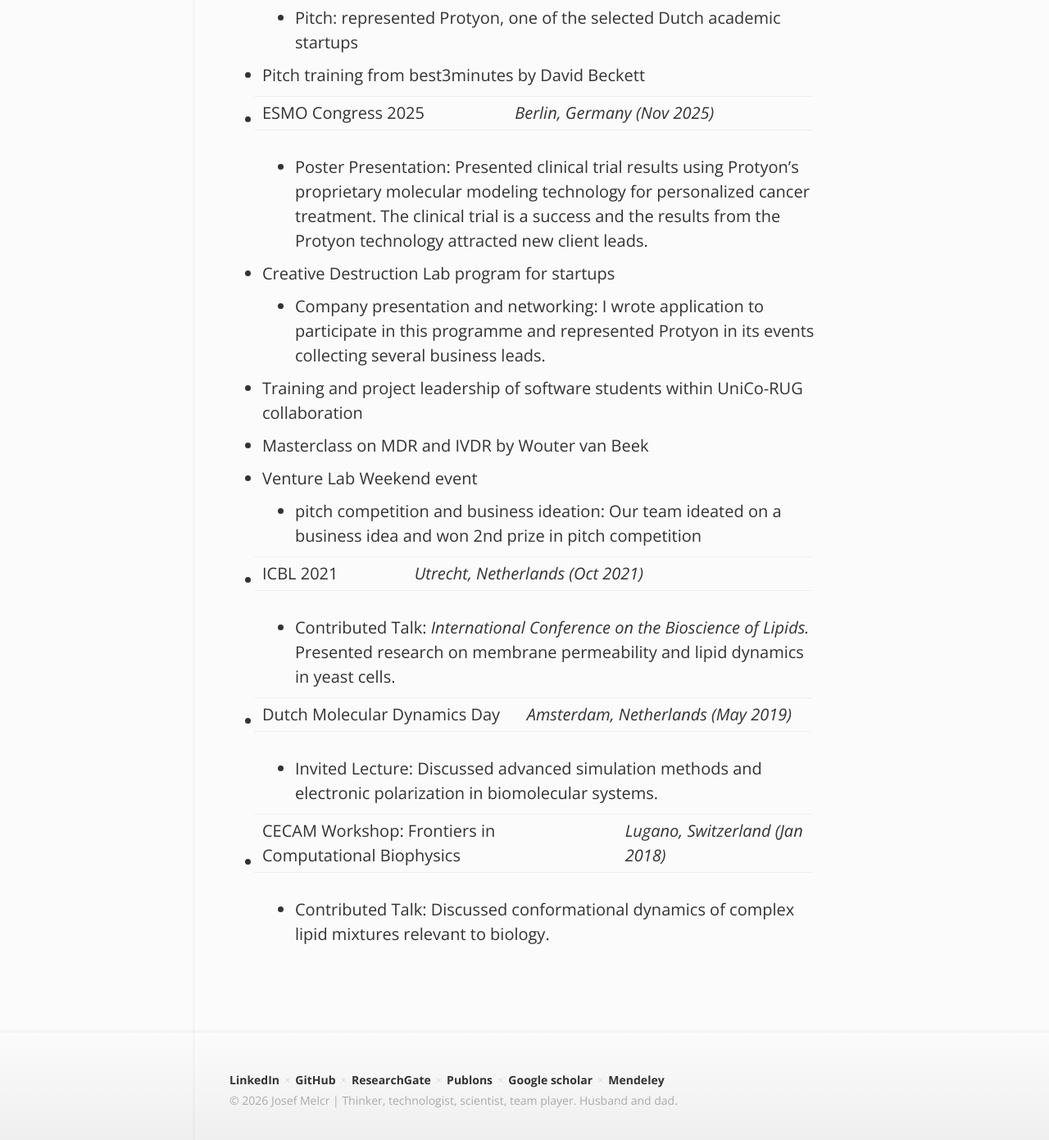
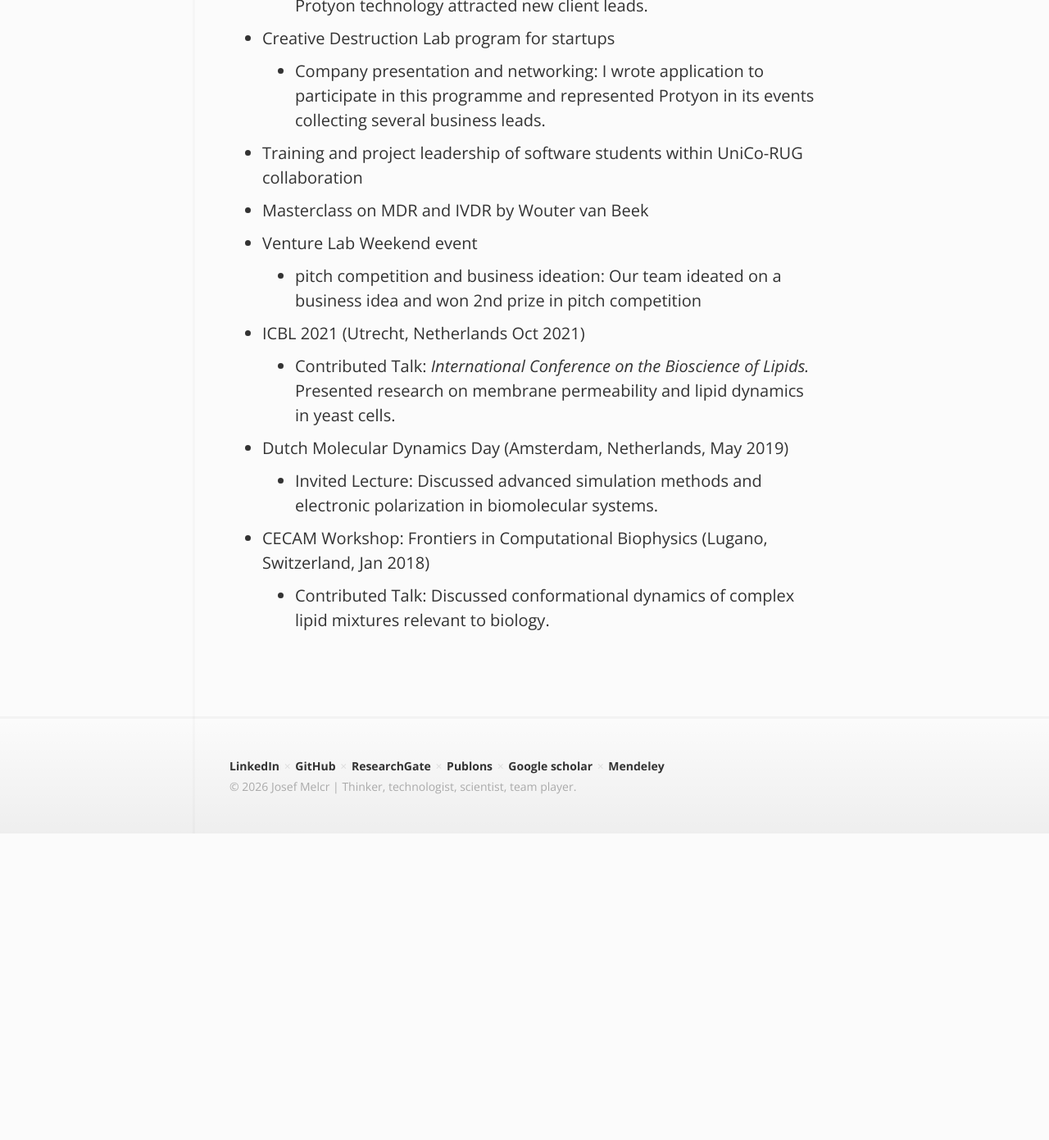
Before and after one commit to jmelcr/jmelcr.github.io, a Jekyll site: the page built from aboutme.md, in a window 1280 px wide and 1400 px high, scrolled down 6377 px. Shown: the top 1391 px of the window at 82% size. Built offline with Jekyll 4.4.1, drawn with Linux system fonts in a browser that asks for light colours; comment, search, counter and statistics services are not loaded; after the commit the page ends 7394 px from its top, so only the background shows below that; some of the changed text lies outside the part shown.

```diff
--- a/_config.yml
+++ b/_config.yml
@@ -1,5 +1,5 @@
 # Site title
-title: Josef Melcr | Thinker, technologist, scientist, team player. Husband and dad.
+title: Josef Melcr | Thinker, technologist, scientist, team player.
 
 # Tagline below the site title on post list pages
 tagline: personal web page
--- a/aboutme.md
+++ b/aboutme.md
@@ -38,7 +38,7 @@ to all areas, from software and technology to team leadership and business.
 
 
 
-# Core strengths
+## Core strengths
 
 * Leadership of cross-functional projects and teams in science-, technology-, and operations-heavy environments
 * Stakeholder alignment across technical, scientific, business, regulatory and clinical
@@ -49,7 +49,7 @@ to all areas, from software and technology to team leadership and business.
 * Scientific talks, business pitches, storytelling with data and reporting to stakeholders
 
 
-# Skills
+## Skills
 
 * Leadership: C-level startup management, Professional Scrum Master, Scrum Product Owner, Agile Product Operating Model, project coordination, stakeholder communication, startup pitching, events networking, presentation, team coaching, mentoring.
 * Project management: OKR planning, agile, roadmaps, requirements, risk analysis, classical milestones and deliverables, budgets, RACI matrix.
@@ -64,9 +64,9 @@ to all areas, from software and technology to team leadership and business.
 
 
 
-# Experience and Education
+## Experience and Education
 
-## Chief Product Technology Officer (CPTO) at Protyon | 2023 \- Present
+#### Chief Product Technology Officer (CPTO) at Protyon | 2023 \- Present
 
 Protyon is a startup company in the Netherlands that offers clinical decision support software for hospital clinicians and their cancer patients, [www.protyon.tech](http://www.protyon.tech).
 
@@ -79,7 +79,7 @@ Protyon is a startup company in the Netherlands that offers clinical decision su
 * Led clinical validation activities and ensured alignment with EU Medical Device Regulation and IT security requirements.
 * Contributed to fundraising, grant acquisition, consortia proposal writing and planning resources.
 
-### **Achievements**
+##### **Achievements**
 
 * Started the company, built its technology, its operating structure, and set the foundations of the business.
 * Shaped a product and a service that is well accepted by the clinical community, clinically validated and compliant with regulations.
@@ -100,7 +100,7 @@ Protyon is a startup company in the Netherlands that offers clinical decision su
 
 
 
-## Founder & Chief Executive Officer (CEO) at Protyon | 2022 \- 2023
+#### Founder & Chief Executive Officer (CEO) at Protyon | 2022 \- 2023
 
 * Founded the company and led it through its first year, establishing the business and product vision, proof-of-principle solution, and initial funding and operations.
 * Led investor-facing pitches and external communication with partners and stakeholders.
@@ -108,7 +108,7 @@ Protyon is a startup company in the Netherlands that offers clinical decision su
 
 
 
-## Postdoctoral Researcher at University of Groningen (Computational Biophysics, group of S. J. Marrink) | Oct 2018 \- Dec 2021
+#### Postdoctoral Researcher at University of Groningen (Computational Biophysics, group of S. J. Marrink) | Oct 2018 \- Dec 2021
 
 * Led a scientific project using molecular dynamics simulations of cell membranes to support bioproduction in a consortium setting with academic and private partners (MeMBRane).
 * Developed simulation pipelines for analysis of large simulation datasets and force-field topology manipulation to correlate with lab experiments.
@@ -117,7 +117,7 @@ Protyon is a startup company in the Netherlands that offers clinical decision su
 -  Links: research group of [Siewert-Jan Marrink](http://cgmartini.nl/), [University of Groningen](https://www.rug.nl/).
 
 
-## Ph.D. Researcher jointly at IOCB Prague, Max Planck Research School Dresden, and Charles University | Sep 2013 \- Nov 2018
+#### Ph.D. Researcher jointly at IOCB Prague, Max Planck Research School Dresden, and Charles University | Sep 2013 \- Nov 2018
 
 * Thesis: *Simulation of processes in cellular membranes.*
 * Research: Developed analysis methodology for linear dichroism microscopy analysis, orchestrated large scale molecular simulations on HPC resources and developed scripts for their analysis, key research role in highly-collaborative open-science research project NMRlipids. Awarded several grants on computing time (Curie-HN France via PRACE, FZ Juelich Germany).
@@ -126,14 +126,14 @@ Protyon is a startup company in the Netherlands that offers clinical decision su
 - Links: research group of [prof. Jungwirth](http://jungwirth.uochb.cas.cz/)
 
 
-## Extra activities, Conferences and Talks
+#### Extra activities, Conferences and Talks
 
 * ASC pitch competition (March 2026)
   * Startup five minute pitch for Protyon's vision and potential of its companion diagnostics platform.
 * Academic startup competition 2026
   * Pitch: represented Protyon, one of the  selected Dutch academic startups
 * Pitch training from best3minutes by David Beckett
-* ESMO Congress 2025 | *Berlin, Germany (Nov 2025\)*
+* ESMO Congress 2025  (Berlin, Germany, Nov 2025)
   * Poster Presentation: Presented clinical trial results using Protyon's proprietary molecular modeling technology for personalized cancer treatment. The clinical trial is a success and the results from the Protyon technology attracted new client leads.
 * Creative Destruction Lab program for startups
   * Company presentation and networking: I wrote application to participate in this programme and represented Protyon in its events collecting several business leads.
@@ -141,9 +141,9 @@ Protyon is a startup company in the Netherlands that offers clinical decision su
 * Masterclass on MDR and IVDR by Wouter van Beek
 * Venture Lab Weekend event
   * pitch competition and business ideation: Our team ideated on a business idea and won 2nd prize in pitch competition
-* ICBL 2021 | *Utrecht, Netherlands (Oct 2021\)*
+* ICBL 2021  (Utrecht, Netherlands Oct 2021)
   * Contributed Talk: *International Conference on the Bioscience of Lipids.* Presented research on membrane permeability and lipid dynamics in yeast cells.
-* Dutch Molecular Dynamics Day | *Amsterdam, Netherlands (May 2019\)*
+* Dutch Molecular Dynamics Day (Amsterdam, Netherlands, May 2019)
   * Invited Lecture: Discussed advanced simulation methods and electronic polarization in biomolecular systems.
-* CECAM Workshop: Frontiers in Computational Biophysics | *Lugano, Switzerland (Jan 2018\)*
+* CECAM Workshop: Frontiers in Computational Biophysics (Lugano, Switzerland, Jan 2018)
   * Contributed Talk: Discussed conformational dynamics of complex lipid mixtures relevant to biology.
```
Also changed, not shown: projects.md (+4 -5 lines), publications.md (+1 -0 lines).
